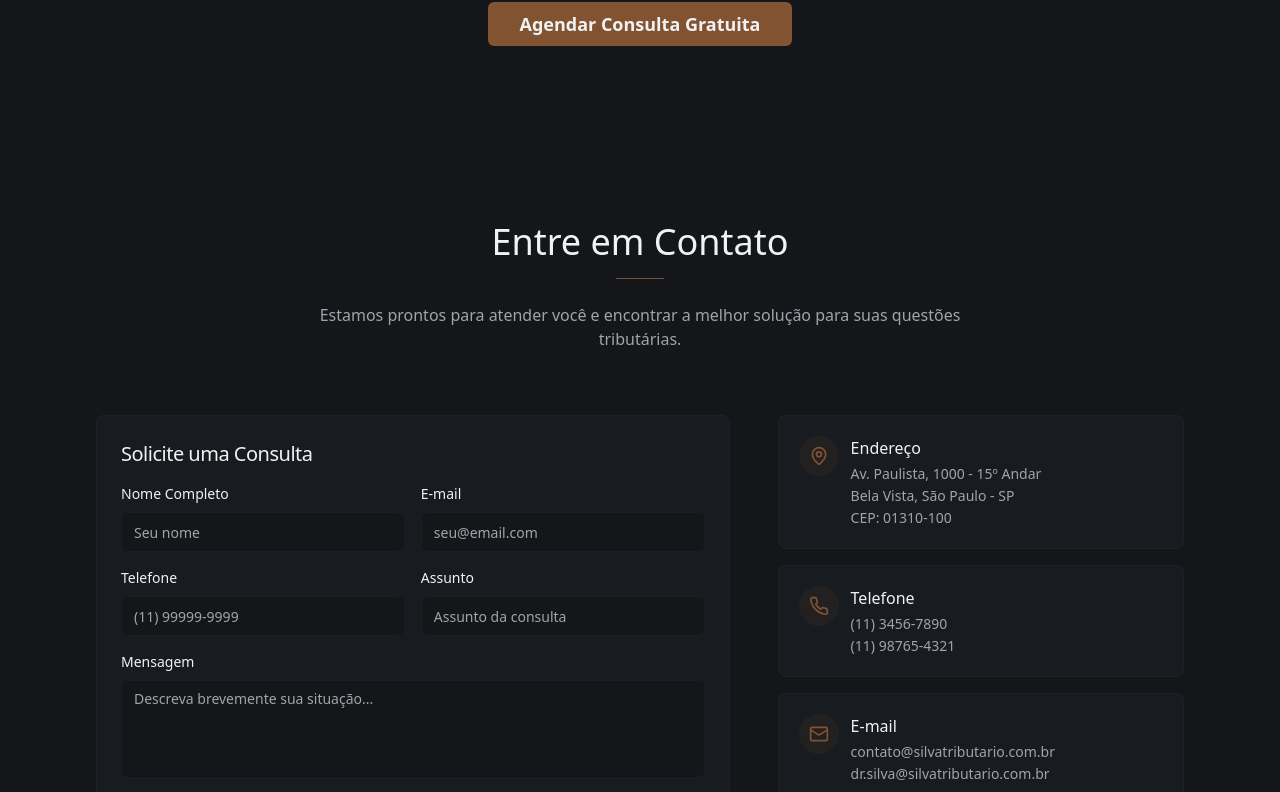
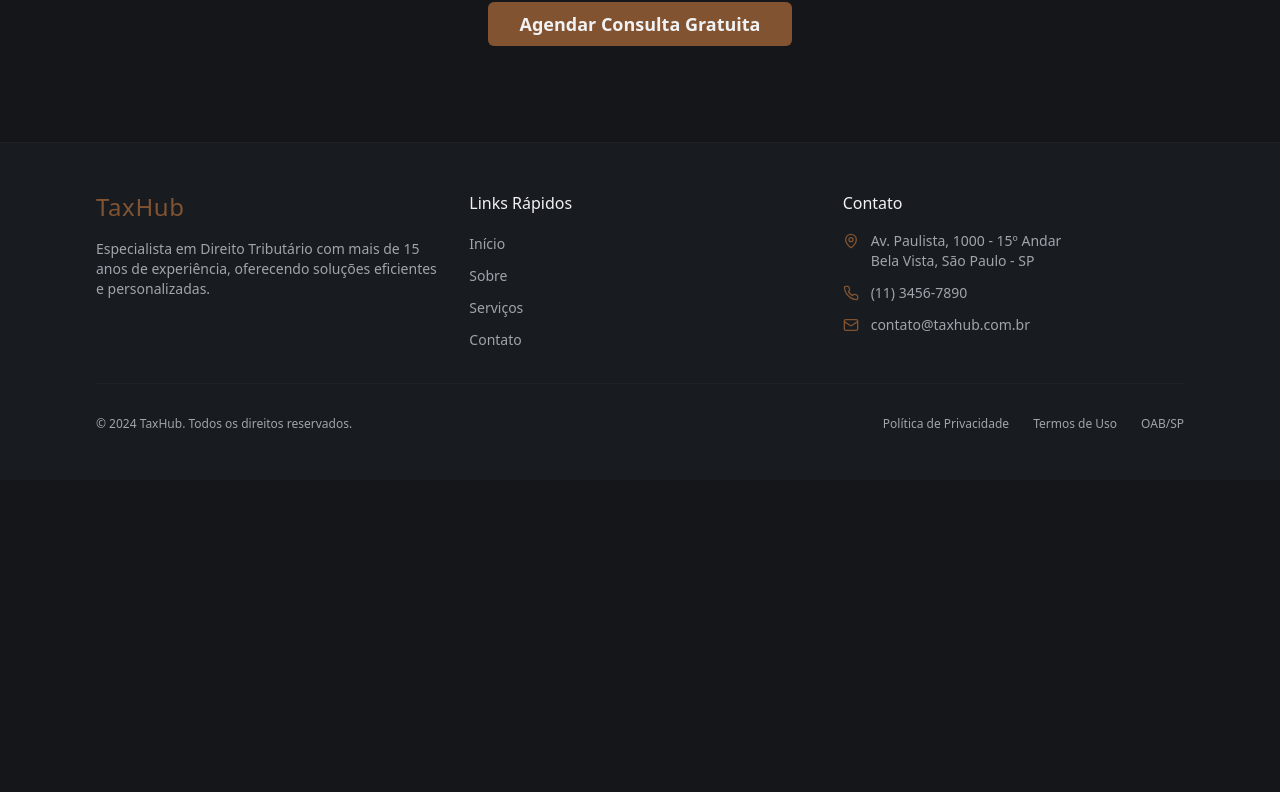
Before and after one commit to EderSilvaa/tax-hub-tribu, a React (Vite) app: page / in a window 1280 px wide. Shown: the part 1956-2748 px from the top of the page. After the commit the page ends 2436 px from the top, so only its background shows below. Built offline with nearby package versions, Linux system fonts and the light colour scheme; a web font is replaced by a local one.

Commit message:
Remove "Entre em Contato" section
Removed the "Entre em Contato" section from the main page.

```diff
--- a/src/pages/Index.tsx
+++ b/src/pages/Index.tsx
@@ -1,7 +1,6 @@
 import Header from "@/components/Header";
 import Hero from "@/components/Hero";
 import Services from "@/components/Services";
-import Contact from "@/components/Contact";
 import Footer from "@/components/Footer";
 
 const Index = () => {
@@ -15,9 +14,6 @@ const Index = () => {
         <section id="services">
           <Services />
         </section>
-        <section id="contact">
-          <Contact />
-        </section>
       </main>
       <Footer />
     </div>
```
